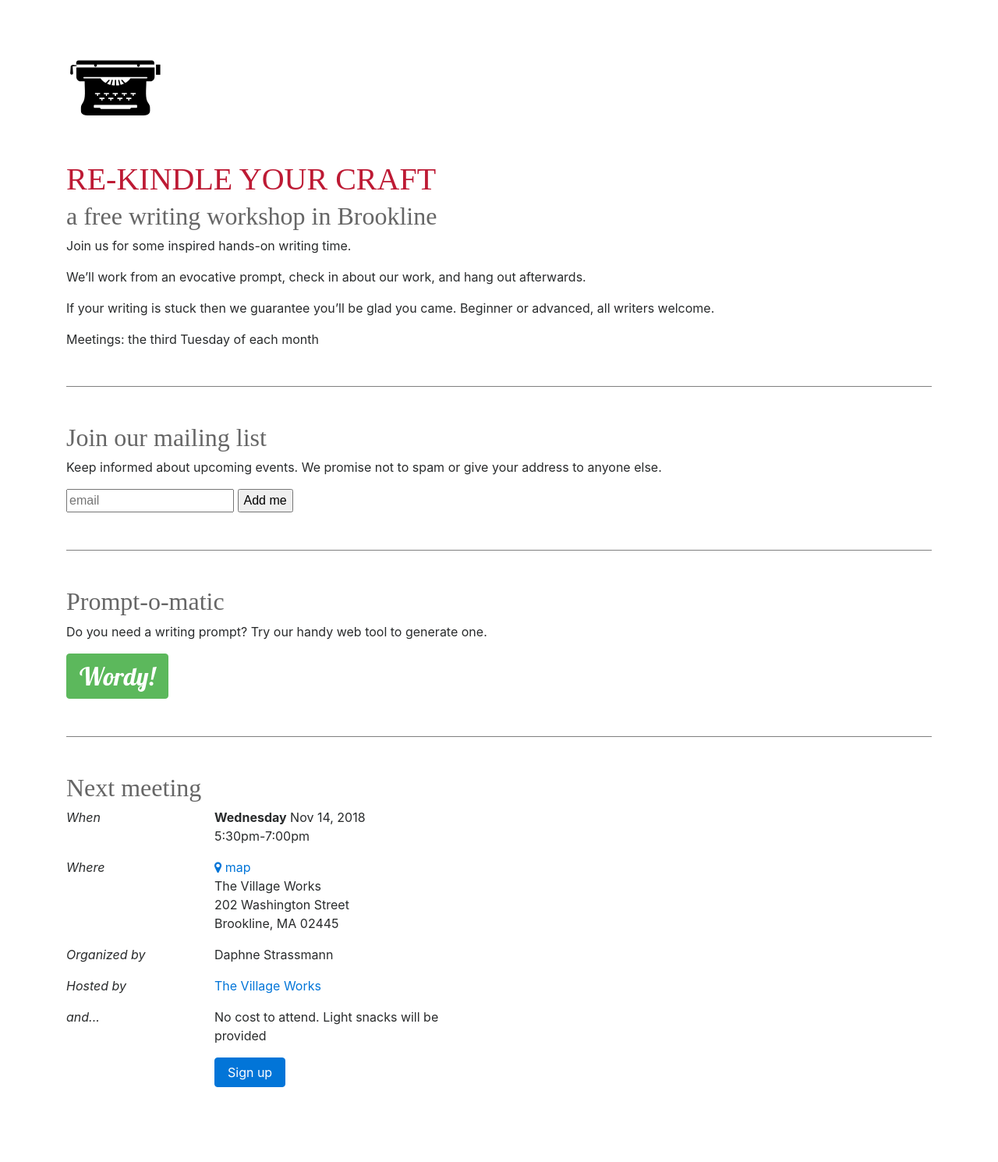
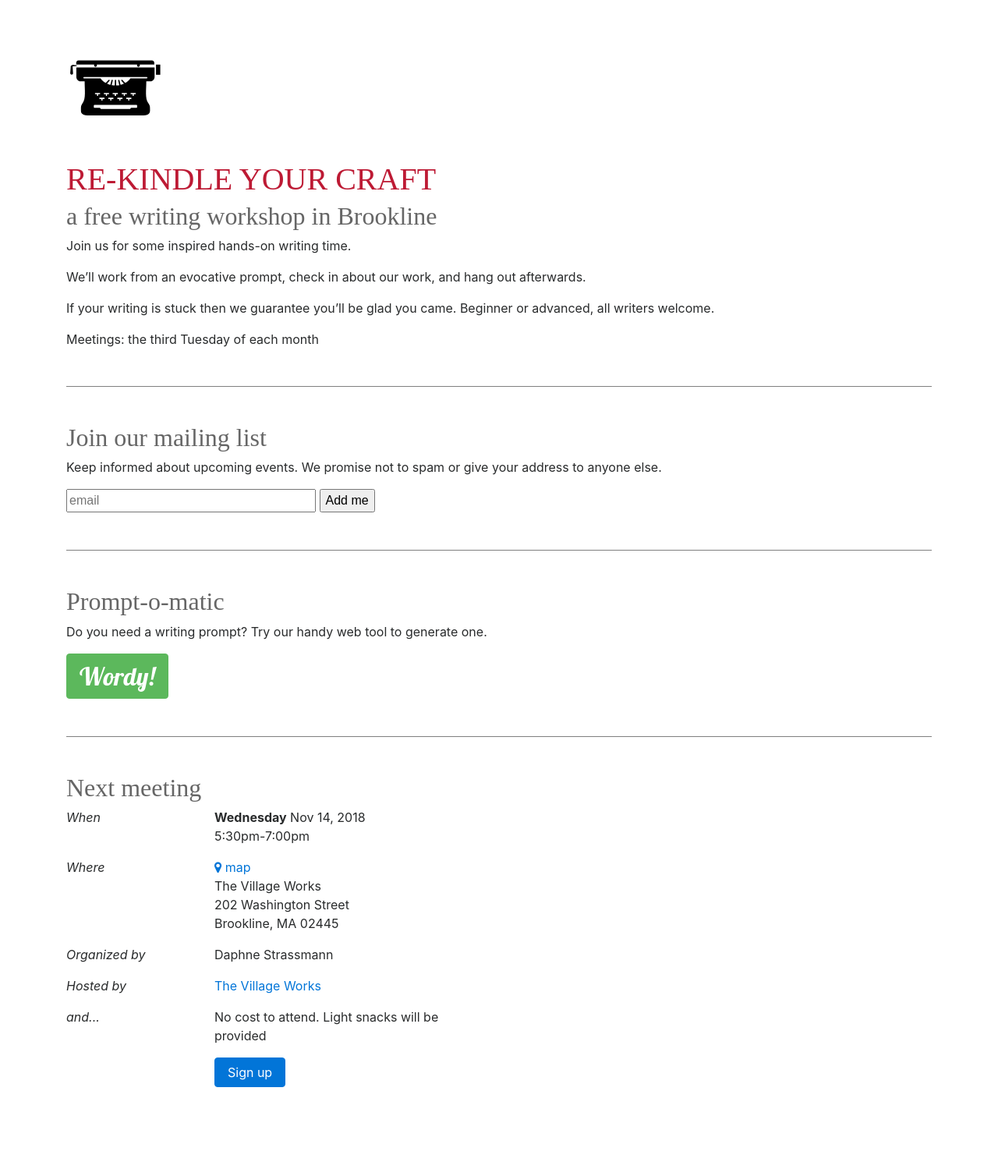
Before and after one commit to straz/rekindle, a Jekyll site: the page built from index.html, in a window 1280 px wide. Shown: the whole page at 78% size. Built offline with Jekyll 4.4.1, drawn with Linux system fonts in a browser that asks for light colours; nearby versions of some CDN libraries; some web fonts are replaced.

Commit message:
fix ajax

```diff
--- a/_sass/_ryk.scss
+++ b/_sass/_ryk.scss
@@ -9,6 +9,10 @@
       fill: $grey-color;
   }
 }
+
+input#email {
+    width: 20em;
+ }
 
 .announce {
     margin-top: 0em;
@@ -64,8 +68,14 @@
 
 .frame2 .alert {
     display: none;
+    i {
+	font-size: 200%;
+        margin-right: .3em;
+    }
 }
 
 .spinner {
     display: none;
+    font-size: 200%;
+    color: #888;
 }
--- a/index.html
+++ b/index.html
@@ -18,18 +18,17 @@
   <h2>Join our mailing list</h2>
   <p>Keep informed about upcoming events. We promise not to spam or give your address to anyone else.</p>
   <form>
-    <input type="email" placeholder="email">
+    <input id="email" type="email" placeholder="email">
     <button id="signup_submit" type="submit">Add me</button>
-    <div class="spinner"><i class="fa fa-spin fa-spinner"></i></div>
+    <div class="spinner"><i class="fa fa-spin fa-cog"></i></div>
       <div class="frame2">
 	<div class="success alert alert-success">
-	  <span class="fa fa-ok"></span>
-	  <P>Thanks for signing up!</P>
+
+	  <P><i class="fa fa-check-circle"></i> Thanks for signing up!</P>
 	  <button class="ok btn btn-default" role="button">OK</button>
 	</div>
 	<div class="fail alert alert-warning">
-	  <span class="fa fa-thumbs-down"></span>
-	  <P>Oops, there was a problem. The reason is: <div class="reason"></div></P>
+	  <P><i class="fa fa-frown-o"></i>Oops, there was a problem. The reason is: <div class="reason"></div></P>
 	  <button class="ok btn btn-default" role="button">OK</button>
 	</div>
       </div>
--- a/js/script.js
+++ b/js/script.js
@@ -4,12 +4,19 @@
 
 function init_page(){
   $('button#signup_submit').click(function(){return on_submit_signup();});
-  $('.frame2 .btn.ok').click(signup_frame1);
+  $('.frame2 .btn.ok').click(signup_restore);
 }
 
+// If you click "OK" in error/success alert boxes, dismiss them.
+function signup_restore(){
+  $('.frame2').hide(200);
+  return false;
+}
+
+// If you click "add me", post form value to the cloud (google spreadsheet)
 function on_submit_signup(){
     var email = $('form input').val();
-    console.log('email', email);
+    // First, validate the email address
     if (!validateEmail(email)){
 	if (email == "" || email == undefined){
 	    errMsg = "Missing email address.";
@@ -17,53 +24,51 @@
 	    errMsg = '"' + email + '" doesn\'t seem to be a valid email address.';
 	}
 	callback({result: errMsg});
-    return false;
+	return false;
     } else {
-	console.log('calling ajax', email);
+	// Address is good, go POST it
 	$('.spinner').show();
 	$.ajax({url: GOOGLE_URL,
 		data: {'email': email},
-		jsonpCallback: 'callback_signup',
+		jsonpCallback: 'callback',
+		error: on_fail,
 		dataType: 'jsonp'
-	       }); //.done(callback_signup)
-            //.fail(function(jqXHR, textStatus, errorThrown){signup_frame2({result:"Could not post data to server."});});
+	       });
 	return false;    // e.preventDefault
     }
 }
 
-function callback(result){
-    console.log('callback successful result', result);
+function on_fail(jqXHR, textStatus, errorThrown){
+    console.log('fail', jqXHR, textStatus, errorThrown);
+    show_alert({result:"Could not post data to server."});
+}
+
+// Called when AJAX returns success or failure
+// result_struct is either
+//  { result: "success" } or
+//  { result: <error string> }
+function callback(result_struct){
     $('.spinner').hide();
-    signup_frame2(result);
+    show_alert(result_struct);
     return false;
 }
 
-
-
-//----------------------------
-
-function signup_frame1(){
-  $('.frame1').show(200);
-  $('.frame2').hide(200);
-  return false;
-}
-
-
-function signup_frame2(result_struct){
+function show_alert(result_struct){
     $('.spinner').hide();
+    $('.frame2').show();
     var result = result_struct.result;
-    $('.frame2').show();
     if (result == 'success'){
+	$('.frame2 .fail').hide();
 	$('.frame2 .success').show();
-	$('.frame2 .fail').hide();
     } else {
+	$('.frame2 .success').hide();
 	$('.frame2 .fail').show();
 	$('.frame2 .fail .reason').html(result);
-	$('.frame2 .success').hide();
     }
     return false;
 }
 
+// returns true if email is valid, else returns false.
 function validateEmail(email) {
   var re = /(?:[a-z0-9!#$%&amp;'*+/=?^_`{|}~-]+(?:\.[a-z0-9!#$%&amp;'*+/=?^_`{|}~-]+)*|\"(?:[\x01-\x08\x0b\x0c\x0e-\x1f\x21\x23-\x5b\x5d-\x7f]|\\[\x01-\x09\x0b\x0c\x0e-\x7f])*\")@(?:(?:[a-z0-9](?:[a-z0-9-]*[a-z0-9])?\.)+[a-z0-9](?:[a-z0-9-]*[a-z0-9])?|\[(?:(?:25[0-5]|2[0-4][0-9]|[01]?[0-9][0-9]?)\.){3}(?:25[0-5]|2[0-4][0-9]|[01]?[0-9][0-9]?|[a-z0-9-]*[a-z0-9]:(?:[\x01-\x08\x0b\x0c\x0e-\x1f\x21-\x5a\x53-\x7f]|\\[\x01-\x09\x0b\x0c\x0e-\x7f])+)\])/;
   return re.test(email);
```
